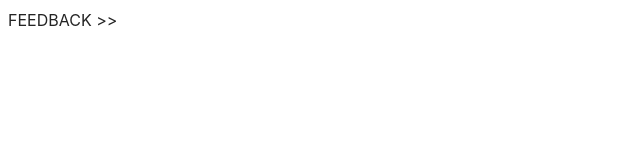
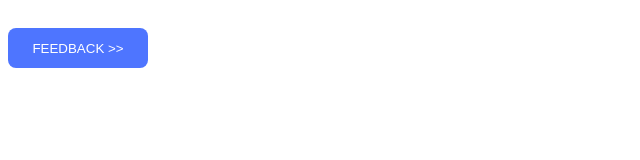
Before and after one commit to Eksaron/goit-js-hw-09, a website built with Vite: page src/index.html in a window 1280 px wide. Shown: the whole page, without its empty margins (0-640 px from the left). Built offline with nearby package versions, Linux system fonts and the light colour scheme.

Commit message:
button: 2-form

```diff
--- a/src/index.html
+++ b/src/index.html
@@ -8,11 +8,11 @@
     <link rel="stylesheet" href="./css/styles.css" />
   </head>
   <body>
-    <!-- <div class="header">
-      <button type="button">-->
-    <a href="./2-form.html">FEEDBACK &gt;&gt;</a>
-    <!-- </button>
-    </div> -->
+    <div class="header">
+      <button type="button">
+        <a href="./2-form.html">FEEDBACK &gt;&gt;</a>
+      </button>
+    </div>
 
     <load ="./1-gallery.html" />
 
```
